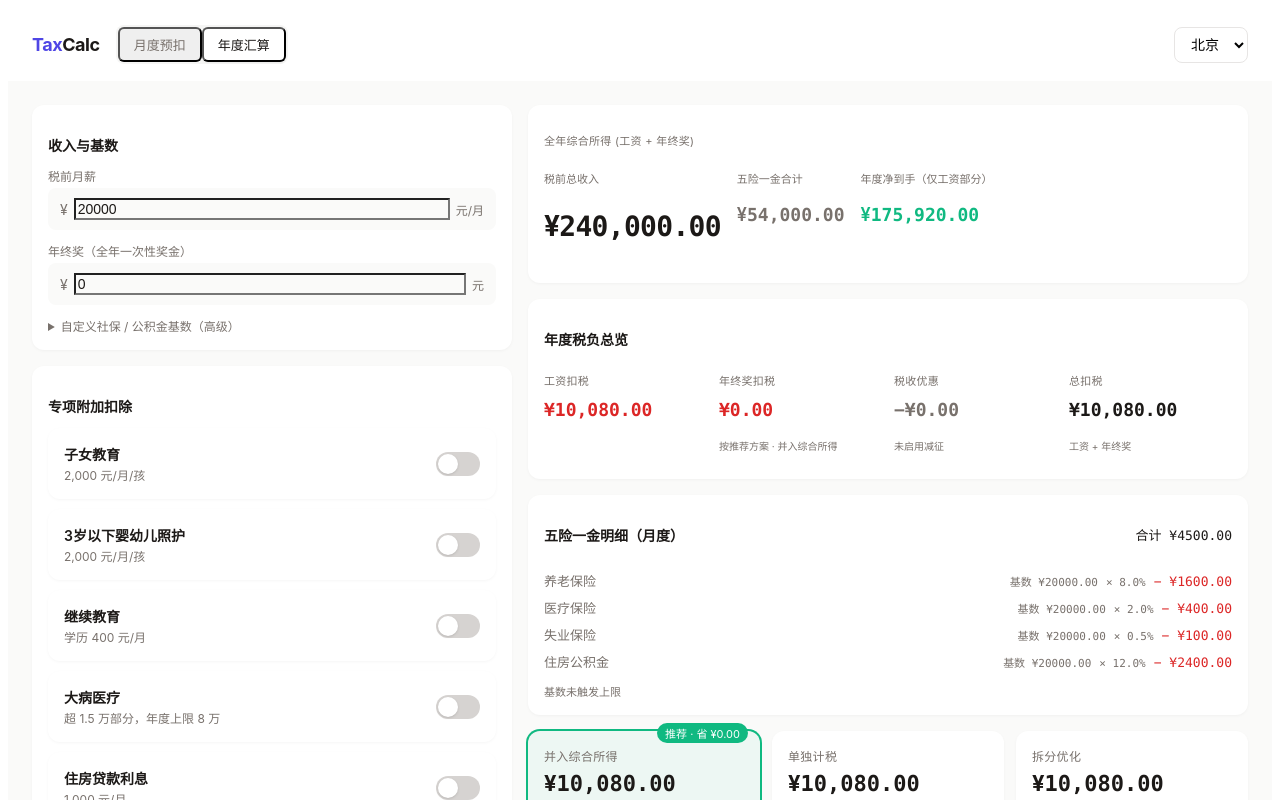
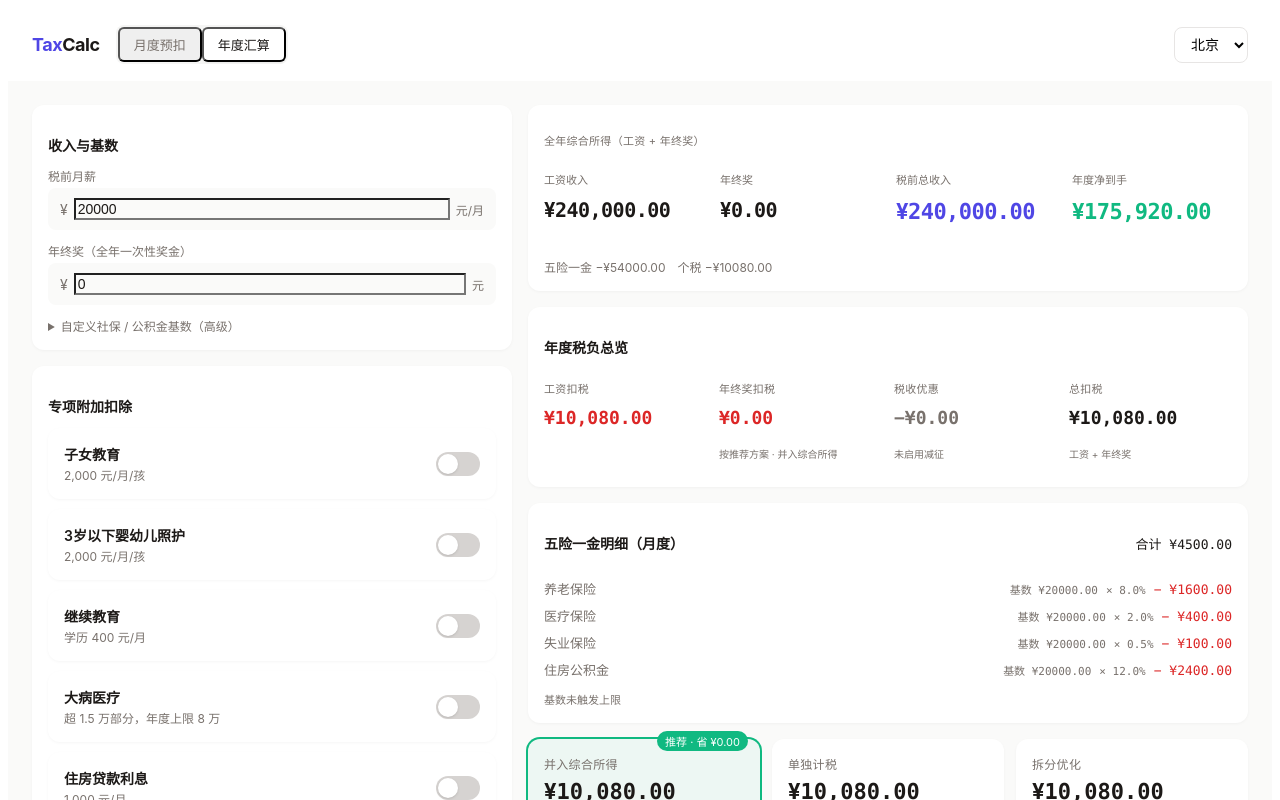
Before and after one commit to sukanka/TaxCalc, a Vue app: page / in a window 1280 px wide. Both pictures are taken after a click on the button "年度汇算". Shown: the top 800 px of the page. Built offline with nearby package versions, Linux system fonts and the light colour scheme.

Commit message:
feat: 年度汇算总览展示工资+年终奖+税前总收入+净到手

```diff
--- a/src/components/result/AnnualResult.vue
+++ b/src/components/result/AnnualResult.vue
@@ -17,29 +17,41 @@ const bonusStrategyLabel = computed(() => {
 <template>
   <div v-if="summary" class="space-y-16px">
     <section class="card">
-      <p class="text-11px text-mute uppercase tracking-wide">全年综合所得 (工资 + 年终奖)</p>
-      <div class="flex items-baseline gap-16px mt-6px">
+      <p class="text-11px text-mute uppercase tracking-wide">全年综合所得（工资 + 年终奖）</p>
+
+      <div class="grid grid-cols-2 md:grid-cols-4 gap-16px mt-12px">
+        <div>
+          <p class="text-11px text-mute">工资收入</p>
+          <h3 class="text-20px font-bold text-ink mt-4px tracking-tight">
+            ¥<AnimatedNumber :value="summary.annualGross" />
+          </h3>
+        </div>
+        <div>
+          <p class="text-11px text-mute">年终奖</p>
+          <h3 class="text-20px font-bold text-ink mt-4px tracking-tight">
+            ¥<AnimatedNumber :value="summary.annualBonusGross" />
+          </h3>
+        </div>
         <div>
           <p class="text-11px text-mute">税前总收入</p>
-          <h2 class="text-28px font-bold text-ink tracking-tight">
-            ¥<AnimatedNumber :value="summary.annualGross" />
+          <h2 class="text-22px font-bold text-primary mt-4px tracking-tight">
+            ¥<AnimatedNumber :value="summary.annualTotalGross" />
           </h2>
         </div>
         <div>
-          <p class="text-11px text-mute">五险一金合计</p>
-          <h3 class="text-18px font-semibold text-mute">
-            ¥<AnimatedNumber :value="summary.annualSocialInsurance" />
-          </h3>
-        </div>
-        <div>
-          <p class="text-11px text-mute">年度净到手（仅工资部分）</p>
-          <h3 class="text-18px font-semibold text-success">
+          <p class="text-11px text-mute">年度净到手</p>
+          <h3 class="text-22px font-bold text-success mt-4px tracking-tight">
             ¥<AnimatedNumber :value="summary.annualNetIncome" />
           </h3>
         </div>
       </div>
-      <div v-if="parseFloat(summary.annualReliefDeducted) > 0" class="mt-12px text-12px text-success">
-        ✓ 已减征：¥{{ summary.annualReliefDeducted }}
+
+      <div class="mt-12px flex flex-wrap gap-12px text-12px text-mute">
+        <span>五险一金 −¥{{ summary.annualSocialInsurance }}</span>
+        <span>个税 −¥{{ summary.annualTotalTax }}</span>
+        <span v-if="parseFloat(summary.annualReliefDeducted) > 0" class="text-success">
+          ✓ 已减征 ¥{{ summary.annualReliefDeducted }}
+        </span>
       </div>
     </section>
 
--- a/src/core/annual.ts
+++ b/src/core/annual.ts
@@ -28,7 +28,12 @@ export interface AnnualSummaryInput {
 
 export interface AnnualSummary {
   monthly: MonthlyWithholding[];
+  /** 仅工资部分（保持向后兼容） */
   annualGross: string;
+  /** 年终奖税前金额 */
+  annualBonusGross: string;
+  /** 工资 + 年终奖 */
+  annualTotalGross: string;
   annualSocialInsurance: string;
   annualDeductions: string;
   annualReliefDeducted: string;
@@ -165,11 +170,15 @@ export function computeAnnualSummary(input: AnnualSummaryInput): AnnualSummary {
   const totalReliefDeducted = cumRelief.add(bonusComparison.best.reliefReduced ?? '0');
   const annualTotalTax = d(annualSalaryTax).add(annualBonusTax);
 
-  const annualNet = annualGross.sub(annualSI).sub(annualTotalTax);
+  const bonusGross = max(d(input.annualBonus), ZERO);
+  const totalGross = annualGross.add(bonusGross);
+  const annualNet = totalGross.sub(annualSI).sub(annualTotalTax);
 
   return {
     monthly,
     annualGross: fmt(annualGross),
+    annualBonusGross: fmt(bonusGross),
+    annualTotalGross: fmt(totalGross),
     annualSocialInsurance: fmt(annualSI),
     annualDeductions: fmt(annualDed),
     annualReliefDeducted: fmt(totalReliefDeducted),
```
Also changed, not shown: 1 other file (tests, documents, lock files or other folders).
